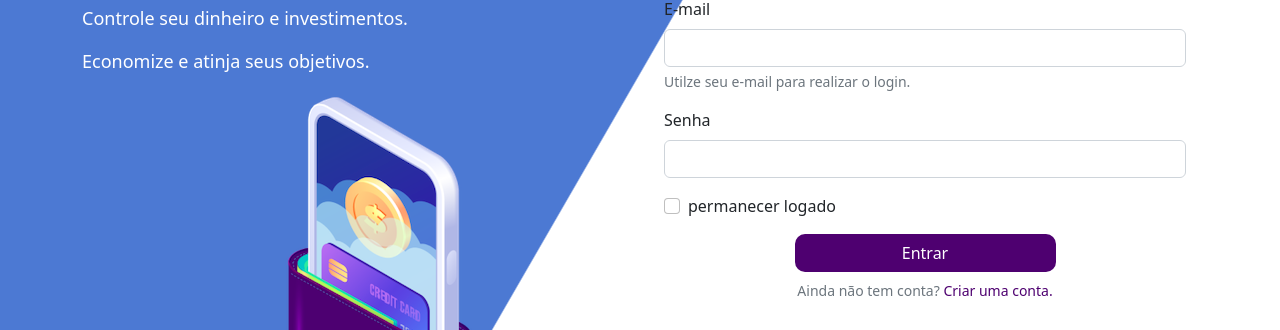
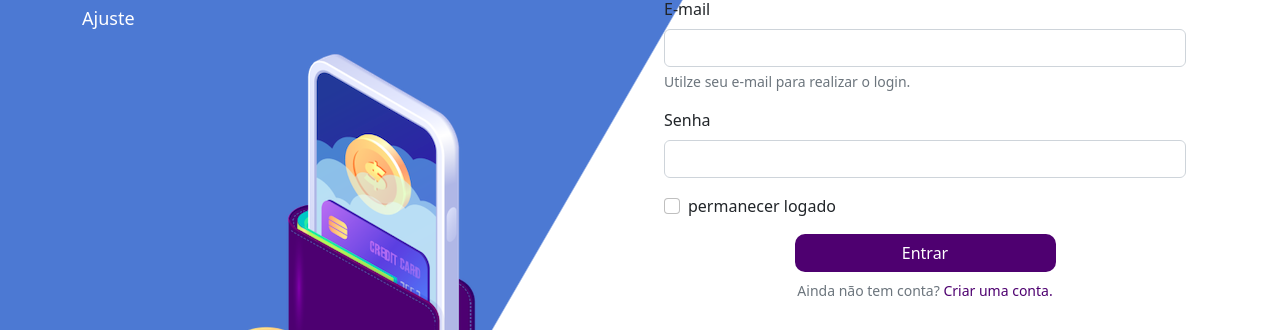
Before and after one commit to davidbarrosti/Nikel, a plain HTML site: page Public/Index.html in a window 1280 px wide. Shown: the part 174-504 px from the top of the page. Drawn offline with nearby package versions, Linux system fonts and the light colour scheme.

Commit message:
Alterado Index.html

```diff
--- a/Public/Index.html
+++ b/Public/Index.html
@@ -14,9 +14,7 @@
             <div class="row vh-100">
                 <div class="col d-flex justify-content-center my-5 flex-column">
                     <div class="text-login">
-                        <p>Organize suas finâncias de uma forma fácil.</p>
-                        <p>Controle seu dinheiro e investimentos.</p>
-                        <p>Economize e atinja seus objetivos.</p>
+                       <p>Ajuste</p>
                     </div>
                     <div class="text-center">
                         <img src="./assets/images/pocket.png" alt="image pocket" class="img-fluid" srcset="">
--- a/Public/js/index.js
+++ b/Public/js/index.js
@@ -2,7 +2,6 @@ const myModal = new bootstrap.Modal("#register-modal");
 let logged = sessionStorage.getItem("logged");
 const session = localStorage.getItem("session");
 
-checkLogged();
 
 ///LOGAR NO SISTEMA
 document.getElementById("login-form").addEventListener("submit", function(e) {
```
